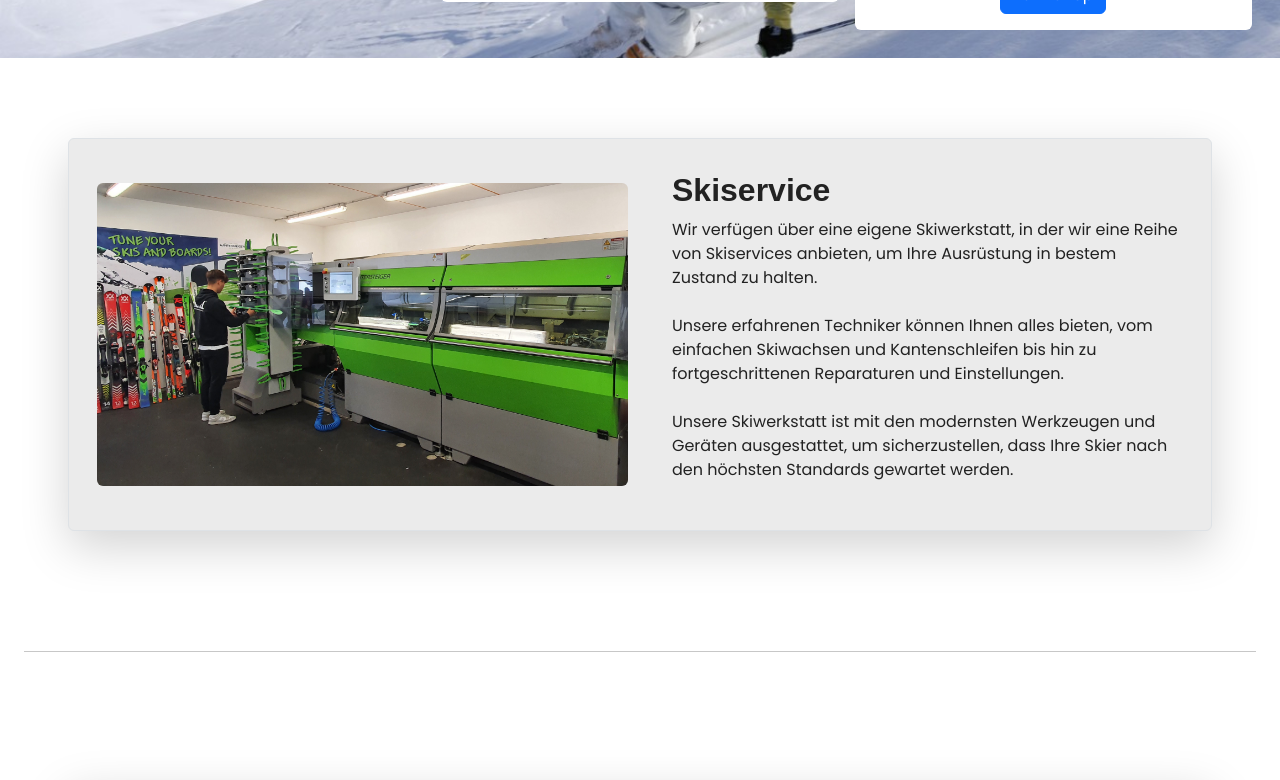
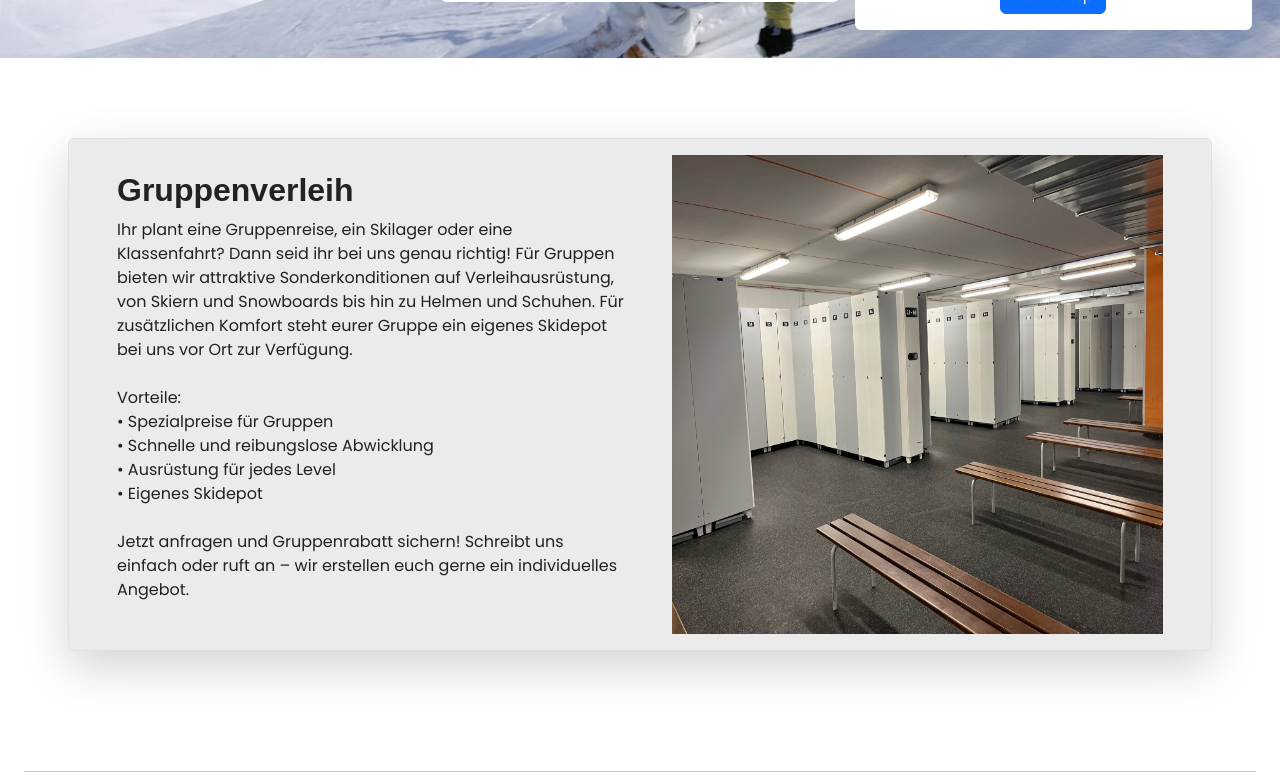
Before and after one commit to JonasGatterer/Shop-Gatterer-React.js, a React (Create React App) app: page / in a window 1280 px wide. Shown: the part 1280-2060 px from the top of the page. Built offline with nearby package versions, Linux system fonts and the light colour scheme.

Commit message:
added new container to main

```diff
--- a/public/locales/de/translation.json
+++ b/public/locales/de/translation.json
@@ -18,7 +18,8 @@
         "privacy": "Privacy"
     },
     "carousel":{
-        "main": "Highclass rent and service",
+        "main": "Geschlossen vom 20.04 bis 29.05",
+        "mainOld": "Highclass rent and service",
         "second": "Direkt an der Talstation Jochtal",
         "onlineRes": "Online -Reservierung"
     },
@@ -32,6 +33,16 @@
         "card1": "Wir bieten eine große Auswahl an hochwertiger Ski- und Snowboardausrüstung zum Verleih und Verkauf.",
         "card2": "Wir haben eine Reihe von Elektrofahrrädern im Angebot, die alle mit der neuesten Technologie ausgestattet und auf maximalen Komfort und Leistung ausgelegt sind.",
         "card3": "Neben unserem Ski- und E-Bike-Verleih haben wir auch einen Geschenkeladen, in dem Sie das perfekte Souvenir oder Geschenk für Ihre Liebsten finden können. Wir bieten eine breite Palette einzigartiger, handgefertigter und regionaler Artikel an."
+    },
+    "gruppenDiv": {
+        "header1": "Gruppenverleih",
+        "text1": "Ihr plant eine Gruppenreise, ein Skilager oder eine Klassenfahrt? Dann seid ihr bei uns genau richtig! Für Gruppen bieten wir attraktive Sonderkonditionen auf Verleihausrüstung, von Skiern und Snowboards bis hin zu Helmen und Schuhen. Für zusätzlichen Komfort steht eurer Gruppe ein eigenes Skidepot bei uns vor Ort zur Verfügung.",
+        "text2": "Vorteile:",
+        "text3": "• Spezialpreise für Gruppen",
+        "text4": "• Schnelle und reibungslose Abwicklung",
+        "text5": "• Ausrüstung für jedes Level",
+        "text6": "• Eigenes Skidepot",
+        "text7": "Jetzt anfragen und Gruppenrabatt sichern! Schreibt uns einfach oder ruft an – wir erstellen euch gerne ein individuelles Angebot."
     },
     "serviceDiv": {
         "text1": "Wir verfügen über eine eigene Skiwerkstatt, in der wir eine Reihe von Skiservices anbieten, um Ihre Ausrüstung in bestem Zustand zu halten.",
--- a/src/components/MainBody.jsx
+++ b/src/components/MainBody.jsx
@@ -141,6 +141,44 @@ const MainBody = () => {
             -->
             */}
 
+            {/*Gruppenverleih*/}
+            <div class="container-fluid" id="serviceContainer">
+                <div class="row border rounded shadow-lg p-3 mb-5 rounded" id="serviceContainter">
+                    <div class="col-xs-12 col-sm-12 col-md-12 col-lg-6" id="serviceText">
+                        <h2 class="depotHeader">{/*Skidepot*/t("gruppenDiv.header1")}</h2>
+                        <p>
+                            {t("gruppenDiv.text1")}
+                            <br/><br/>
+                            {t("gruppenDiv.text2")}
+                            <br/>
+                            {t("gruppenDiv.text3")}
+                            <br/>
+                            {t("gruppenDiv.text4")}
+                            <br/>
+                            {t("gruppenDiv.text5")}
+                            <br/>
+                            {t("gruppenDiv.text6")}
+                            <br/><br/>
+                            {t("gruppenDiv.text7")}
+                        </p>
+                    </div>
+                    <div class="col-xs-12 col-sm-12 col-md-12 col-lg-6 d-flex align-items-center justify-content-center">
+                        {/*<img src={Service} alt="skiservice" class="rounded" id="serviceImg"/>{/*<!--height: 45vh; width: 90vw;-->*/}
+                        <img src={Skidepot} alt="skidepot" id="imgSkidepot"/>
+                    </div>
+                </div>
+            </div>
+
+
+            {/*Vertical Line*/}
+            <div class="container-fluid" id="horizontalLine">
+                <div class="container-fluid text-center">
+                    <div class="jumbotron">
+                        <hr class="my-5" id="Service"/>
+                    </div>
+                </div>
+            </div>
+
             {/*Service*/}
             <div class="container-fluid" id="serviceContainer">
                 <div class="row border rounded shadow-lg p-3 mb-5 rounded" id="serviceContainter">
```
Also changed, not shown: public/locales/en/translation.json (+12 -1 lines), public/locales/it/translation.json (+12 -1 lines).
